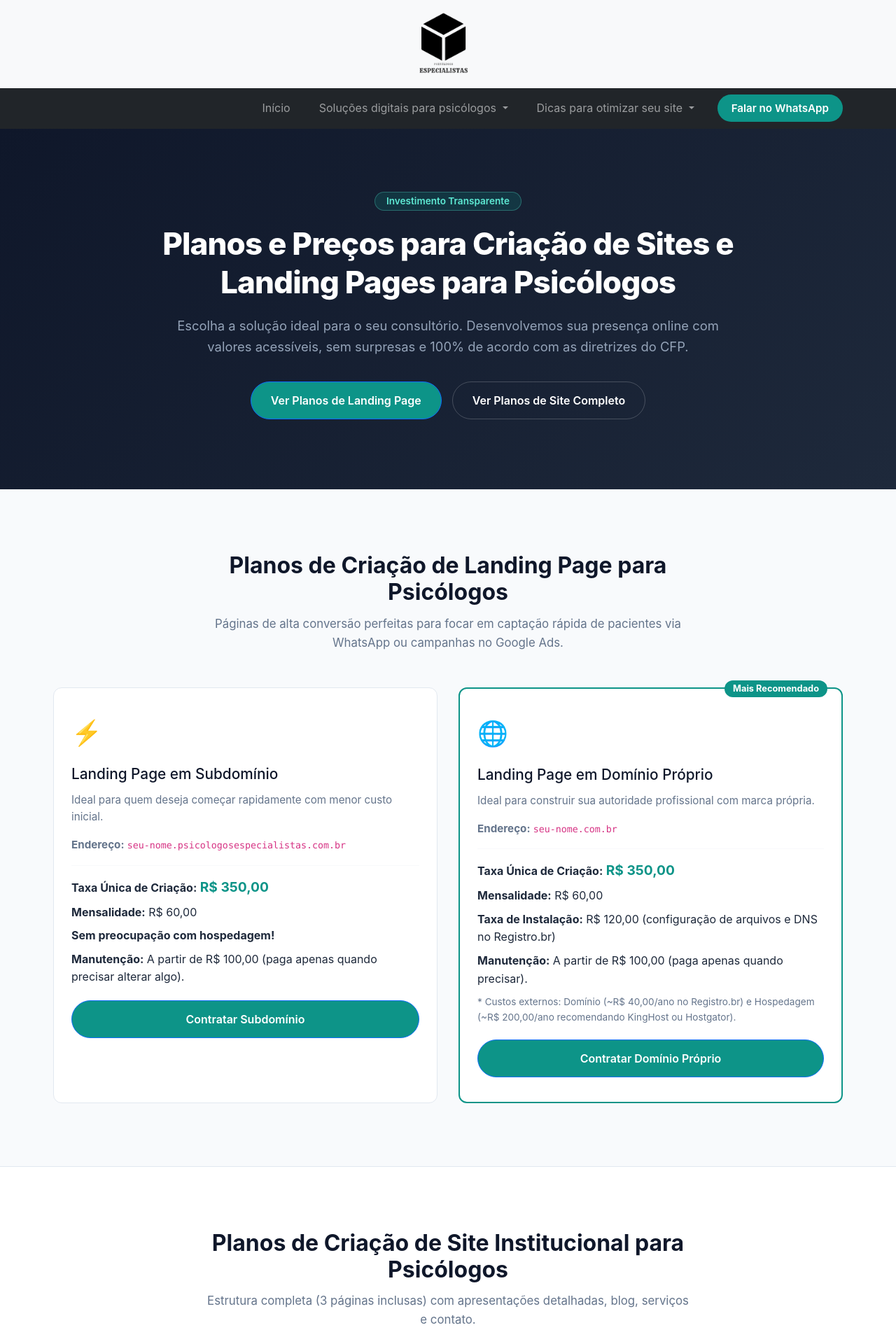
After one commit to apwaldman/psicologosespecialistas, a PHP site: page /criacao-de-site-para-psicologos/valores-sites-e-landingpage-para-psicologos.php in a window 1280 px wide. The commit adds this page. Shown: the top 1920 px of the page at 70% size. Run offline with PHP 8.4, Linux system fonts and the light colour scheme.

Commit message:
criacao das paginas de preços, sites e landingpages

```diff
--- a/criacao-de-site-para-psicologos/elementos-compartilhados/gerador-menu.php
+++ b/criacao-de-site-para-psicologos/elementos-compartilhados/gerador-menu.php
@@ -12,14 +12,19 @@ function gerarMenuSitesParaPsicologos($id, $itens) {
 
   $itensMenuServicos = [
         [
-            'titulo' => 'Curso do Teste Palográfico de Personalidade',
-            'link' => '',
-            'texto' => 'Aguarde'
+            'titulo' => 'Landing Page para Psicólogos',
+            'link' => 'https://criacao-de-site-para-psicologos.psicologosespecialistas.com.br/criacao-de-landingpage-para-psicologos.php',
+            'texto' => 'O que são landingpages'
         ],
         [
-            'titulo' => 'Avaliação psicológica para concursos públicos',
-            'link' => '',
-            'texto' => 'Aguarde'
+            'titulo' => 'Sites para Psicólogos',
+            'link' => 'https://criacao-de-site-para-psicologos.psicologosespecialistas.com.br/criacao-de-sites-para-psicologos.php',
+            'texto' => 'O que são sites'
+        ],
+        [
+            'titulo' => 'Valores de Sites e Landing Pages para Psicólogos',
+            'link' => 'https://criacao-de-site-para-psicologos.psicologosespecialistas.com.br/valores-sites-e-landingpage-para-psicologos.php',
+            'texto' => 'Valores de Sites e Landing Pages para Psicólogos'
         ]
     ];
      $itensMenuDicas = [
--- a/criacao-de-site-para-psicologos/elementos-compartilhados/menu-sites-para-psicologos.php
+++ b/criacao-de-site-para-psicologos/elementos-compartilhados/menu-sites-para-psicologos.php
@@ -13,6 +13,15 @@
 </nav>
 
 <?php include('gerador-menu.php'); ?>
+<?php
+// Ensure menu item arrays are defined to avoid undefined variable notices
+if (!isset($itensMenuServicos) || !is_array($itensMenuServicos)) {
+    $itensMenuServicos = [];
+}
+if (!isset($itensMenuDicas) || !is_array($itensMenuDicas)) {
+    $itensMenuDicas = [];
+}
+?>
 <nav class="navbar navbar-expand-sm bg-dark navbar-dark">
     <div class="container">
         <button class="navbar-toggler" type="button" data-bs-toggle="collapse" data-bs-target="#navSitesParaPsicologos" aria-controls="navSitesParaPsicologos" aria-expanded="false" aria-label="Toggle navigation">
--- /dev/null
+++ b/criacao-de-site-para-psicologos/valores-sites-e-landingpage-para-psicologos.php
@@ -0,0 +1,10 @@
+<?php
+require_once __DIR__ . '/config.php';
+require_once __DIR__ . '/elementos-compartilhados/monta-paginas.php';
+
+$headerUnico = __DIR__ . '/valores-sites-e-landingpage-para-psicologos/header.php';
+$bodyUnico   = __DIR__ . '/valores-sites-e-landingpage-para-psicologos/valores-sites-e-landingpage-para-psicologos.php';
+$schemaOrg   = __DIR__ . '/valores-sites-e-landingpage-para-psicologos/schema-org.php';
+
+montarPagina($headerUnico, $bodyUnico, $schemaOrg);
+?>
--- /dev/null
+++ b/criacao-de-site-para-psicologos/valores-sites-e-landingpage-para-psicologos/header.php
@@ -0,0 +1,43 @@
+<!-- ============================================ -->
+<!-- TÍTULO E DESCRIÇÃO -->
+<!-- ============================================ -->
+<title>Valores de Sites e Landing Pages para Psicólogos | Planos e Preços</title>
+<meta name="description" content="Confira os valores para criação de landing pages e sites completos para psicólogos. Veja planos em subdomínio ou domínio próprio, taxas, mensalidade, manutenção e custos de hospedagem.">
+
+<!-- ============================================ -->
+<!-- AUTOR -->
+<!-- ============================================ -->
+<meta name="author" content="Psicólogos Especialistas">
+<link rel="author" href="<?php echo BASE_URL; ?>/sobre">
+
+<!-- ============================================ -->
+<!-- CANONICAL -->
+<!-- ============================================ -->
+<link rel="canonical" href="https://criacao-de-site-para-psicologos.psicologosespecialistas.com.br/valores-sites-e-landingpage-para-psicologos.php">
+
+<!-- ============================================ -->
+<!-- OPEN GRAPH -->
+<!-- ============================================ -->
+<meta property="og:type" content="website">
+<meta property="og:title" content="Valores de Sites e Landing Pages para Psicólogos | Planos e Preços">
+<meta property="og:description" content="Veja os planos e preços para criação de landing pages e sites completos para psicólogos, com opções em subdomínio ou domínio próprio e informações sobre mensalidade, manutenção e custos adicionais.">
+<meta property="og:url" content="https://criacao-de-site-para-psicologos.psicologosespecialistas.com.br/valores-sites-e-landingpage-para-psicologos.php">
+<meta property="og:image" content="<?php echo IMAGE_PATH; ?>/logo-psicologos-especialistas.png">
+<meta property="og:image:width" content="<?php echo DEFAULT_IMAGE_WIDTH; ?>">
+<meta property="og:image:height" content="<?php echo DEFAULT_IMAGE_HEIGHT; ?>">
+<meta property="og:site_name" content="Psicólogos Especialistas - Sites para Psicólogos">
+<meta property="og:locale" content="pt_BR">
+
+<!-- ============================================ -->
+<!-- TWITTER CARDS -->
+<!-- ============================================ -->
+<meta name="twitter:card" content="summary_large_image">
+<meta name="twitter:site" content="<?php echo TWITTER_SITE; ?>">
+<meta name="twitter:title" content="Valores de Sites e Landing Pages para Psicólogos | Planos e Preços">
+<meta name="twitter:description" content="Confira os planos e preços para criação de landing pages e sites para psicólogos. Compare opções em subdomínio ou domínio próprio, mensalidade, manutenção e custos de instalação.">
+<meta name="twitter:image" content="<?php echo IMAGE_PATH; ?>/logo-psicologos-especialistas.png">
+
+<!-- ============================================ -->
+<!-- SCHEMA MARKUP (JSON-LD) -->
+<!-- ============================================ -->
+<?php include __DIR__ . '/schema-org.php'; ?>
--- /dev/null
+++ b/criacao-de-site-para-psicologos/valores-sites-e-landingpage-para-psicologos/schema-org.php
@@ -0,0 +1,57 @@
+<script type="application/ld+json">
+{
+  "@context": "https://schema.org",
+  "@graph": [
+    {
+      "@type": "Product",
+      "name": "Criação de Landing Page para Psicólogos",
+      "description": "Desenvolvimento de Landing Page focada em conversão para psicólogos e terapeutas.",
+      "brand": {
+        "@type": "Brand",
+        "name": "Psicólogos Especialistas"
+      },
+      "offers": [
+        {
+          "@type": "Offer",
+          "name": "Landing Page Subdomínio",
+          "price": "350.00",
+          "priceCurrency": "BRL",
+          "description": "Taxa única de criação R$ 350,00 + R$ 60,00/mês em subdomínio psicologosespecialistas.com.br."
+        },
+        {
+          "@type": "Offer",
+          "name": "Landing Page Domínio Próprio",
+          "price": "350.00",
+          "priceCurrency": "BRL",
+          "description": "Taxa única de criação R$ 350,00 + Taxa única de instalação R$ 120,00 + R$ 60,00/mês."
+        }
+      ]
+    },
+    {
+      "@type": "Product",
+      "name": "Criação de Site Completo para Psicólogos",
+      "description": "Desenvolvimento de site institucional com 3 páginas para psicólogos.",
+      "brand": {
+        "@type": "Brand",
+        "name": "Psicólogos Especialistas"
+      },
+      "offers": [
+        {
+          "@type": "Offer",
+          "name": "Site Completo Subdomínio",
+          "price": "850.00",
+          "priceCurrency": "BRL",
+          "description": "Taxa única de criação R$ 850,00 (3 páginas) + R$ 60,00/mês em subdomínio."
+        },
+        {
+          "@type": "Offer",
+          "name": "Site Completo Domínio Próprio",
+          "price": "850.00",
+          "priceCurrency": "BRL",
+          "description": "Taxa única de criação R$ 850,00 (3 páginas) + Taxa única de instalação R$ 120,00 + R$ 60,00/mês."
+        }
+      ]
+    }
+  ]
+}
+</script>
--- /dev/null
+++ b/criacao-de-site-para-psicologos/valores-sites-e-landingpage-para-psicologos/valores-sites-e-landingpage-para-psicologos.php
@@ -0,0 +1,190 @@
+<!-- Seção Principal / Hero dos Planos -->
+<section class="hero">
+    <div class="container hero-container">
+        <span class="badge">Investimento Transparente</span>
+        <h1>Planos e Preços para Criação de Sites e Landing Pages para Psicólogos</h1>
+        <p>Escolha a solução ideal para o seu consultório. Desenvolvemos sua presença online com valores acessíveis, sem surpresas e 100% de acordo com as diretrizes do CFP.</p>
+        <div class="hero-actions">
+            <a href="#landing-pages" class="btn btn-primary">Ver Planos de Landing Page</a>
+            <a href="#sites-completos" class="btn btn-secondary">Ver Planos de Site Completo</a>
+        </div>
+    </div>
+</section>
+
+<!-- Seção 1: Landing Pages -->
+<section id="landing-pages" class="services">
+    <div class="container">
+        <div class="section-header">
+            <h2>Planos de Criação de Landing Page para Psicólogos</h2>
+            <p>Páginas de alta conversão perfeitas para focar em captação rápida de pacientes via WhatsApp ou campanhas no Google Ads.</p>
+        </div>
+
+        <div class="services-grid">
+
+            <!-- Landing Page Subdomínio -->
+            <article class="service-card" itemscope itemtype="https://schema.org/Product">
+                <div class="service-icon">⚡</div>
+                <div class="service-content">
+                    <h3 itemprop="name">Landing Page em Subdomínio</h3>
+                    <p>Ideal para quem deseja começar rapidamente com menor custo inicial.</p>
+                    <p><strong>Endereço:</strong> <code>seu-nome.psicologosespecialistas.com.br</code></p>
+
+                    <hr style="border: 0; border-top: 1px solid var(--border-color); margin: 15px 0;">
+
+                    <ul style="list-style: none; padding: 0; margin-bottom: 20px;" itemprop="offers" itemscope itemtype="https://schema.org/AggregateOffer">
+                        <li style="margin-bottom: 8px;"><strong>Taxa Única de Criação:</strong> <span style="color: var(--accent); font-size: 1.2rem; font-weight: 700;">R$ 350,00</span></li>
+                        <li style="margin-bottom: 8px;"><strong>Mensalidade:</strong> R$ 60,00</li>
+                        <li style="margin-bottom: 8px;"><strong>Sem preocupação com hospedagem!</strong></li>
+                        <li style="margin-bottom: 8px;"><strong>Manutenção:</strong> A partir de R$ 100,00 (paga apenas quando precisar alterar algo).</li>
+                    </ul>
+
+                    <a href="https://wa.me/5551998001919?text=Olá,%20tenho%20interesse%20na%20Landing%20Page%20em%20Subdomínio"
+                       class="btn btn-primary"
+                       style="width: 100%; text-align: center;">
+                       Contratar Subdomínio
+                    </a>
+                </div>
+            </article>
+
+            <!-- Landing Page Domínio Próprio -->
+            <article class="service-card" itemscope itemtype="https://schema.org/Product" style="border: 2px solid var(--accent); position: relative;">
+                <div style="position: absolute; top: -12px; right: 20px; background-color: var(--accent); color: white; padding: 2px 12px; border-radius: 12px; font-size: 0.8rem; font-weight: bold;">Mais Recomendado</div>
+                <div class="service-icon">🌐</div>
+                <div class="service-content">
+                    <h3 itemprop="name">Landing Page em Domínio Próprio</h3>
+                    <p>Ideal para construir sua autoridade profissional com marca própria.</p>
+                    <p><strong>Endereço:</strong> <code>seu-nome.com.br</code></p>
+
+                    <hr style="border: 0; border-top: 1px solid var(--border-color); margin: 15px 0;">
+
+                    <ul style="list-style: none; padding: 0; margin-bottom: 20px;">
+                        <li style="margin-bottom: 8px;"><strong>Taxa Única de Criação:</strong> <span style="color: var(--accent); font-size: 1.2rem; font-weight: 700;">R$ 350,00</span></li>
+                        <li style="margin-bottom: 8px;"><strong>Mensalidade:</strong> R$ 60,00</li>
+                        <li style="margin-bottom: 8px;"><strong>Taxa de Instalação:</strong> R$ 120,00 (configuração de arquivos e DNS no Registro.br)</li>
+                        <li style="margin-bottom: 8px;"><strong>Manutenção:</strong> A partir de R$ 100,00 (paga apenas quando precisar).</li>
+                        <li style="font-size: 0.85rem; color: var(--text-muted); margin-top: 10px;">
+                            * Custos externos: Domínio (~R$ 40,00/ano no Registro.br) e Hospedagem (~R$ 200,00/ano recomendando KingHost ou Hostgator).
+                        </li>
+                    </ul>
+
+                    <a href="https://wa.me/5551998001919?text=Olá,%20tenho%20interesse%20na%20Landing%20Page%20com%20Domínio%20Próprio"
+                       class="btn btn-primary"
+                       style="width: 100%; text-align: center;">
+                       Contratar Domínio Próprio
+                    </a>
+                </div>
+            </article>
+
+        </div>
+    </div>
+</section>
+
+<!-- Seção 2: Sites Completos -->
+<section id="sites-completos" class="benefits">
+    <div class="container">
+        <div class="section-header">
+            <h2>Planos de Criação de Site Institucional para Psicólogos</h2>
+            <p>Estrutura completa (3 páginas inclusas) com apresentações detalhadas, blog, serviços e contato.</p>
+        </div>
+
+        <div class="services-grid">
+
+            <!-- Site Completo Subdomínio -->
+            <article class="service-card" itemscope itemtype="https://schema.org/Product">
+                <div class="service-icon">📑</div>
+                <div class="service-content">
+                    <h3 itemprop="name">Site Completo em Subdomínio</h3>
+                    <p>Site institucional de 3 páginas hospedado em nossa estrutura.</p>
+                    <p><strong>Endereço:</strong> <code>seu-nome.psicologosespecialistas.com.br</code></p>
+
+                    <hr style="border: 0; border-top: 1px solid var(--border-color); margin: 15px 0;">
+
+                    <ul style="list-style: none; padding: 0; margin-bottom: 20px;">
+                        <li style="margin-bottom: 8px;"><strong>Taxa de Criação (3 Páginas):</strong> <span style="color: var(--accent); font-size: 1.2rem; font-weight: 700;">R$ 850,00</span></li>
+                        <li style="margin-bottom: 8px;"><strong>Mensalidade:</strong> R$ 60,00</li>
+                        <li style="margin-bottom: 8px;"><strong>Hospedagem inclusa!</strong></li>
+                        <li style="margin-bottom: 8px;"><strong>Manutenção:</strong> A partir de R$ 100,00 por página alterada (paga apenas quando solicitar).</li>
+                        <li style="font-size: 0.85rem; color: var(--text-muted); margin-top: 10px;">* Consulte valores caso necessite de mais de 3 páginas.</li>
+                    </ul>
+
+                    <a href="https://wa.me/5551998001919?text=Olá,%20tenho%20interesse%20no%20Site%20Completo%20em%20Subdomínio"
+                       class="btn btn-primary"
+                       style="width: 100%; text-align: center;">
+                       Contratar Site em Subdomínio
+                    </a>
+                </div>
+            </article>
+
+            <!-- Site Completo Domínio Próprio -->
+            <article class="service-card" itemscope itemtype="https://schema.org/Product" style="border: 2px solid var(--accent); position: relative;">
+                <div style="position: absolute; top: -12px; right: 20px; background-color: var(--accent); color: white; padding: 2px 12px; border-radius: 12px; font-size: 0.8rem; font-weight: bold;">Mais Completo</div>
+                <div class="service-icon">🏆</div>
+                <div class="service-content">
+                    <h3 itemprop="name">Site Completo em Domínio Próprio</h3>
+                    <p>Sua clínica ou consultório com presença digital completa e independente.</p>
+                    <p><strong>Endereço:</strong> <code>seu-nome.com.br</code></p>
+
+                    <hr style="border: 0; border-top: 1px solid var(--border-color); margin: 15px 0;">
+
+                    <ul style="list-style: none; padding: 0; margin-bottom: 20px;">
+                        <li style="margin-bottom: 8px;"><strong>Taxa de Criação (3 Páginas):</strong> <span style="color: var(--accent); font-size: 1.2rem; font-weight: 700;">R$ 850,00</span></li>
+                        <li style="margin-bottom: 8px;"><strong>Mensalidade:</strong> R$ 60,00</li>
+                        <li style="margin-bottom: 8px;"><strong>Taxa de Instalação:</strong> R$ 120,00 (arquivos e mapeamento de DNS Registro.br)</li>
+                        <li style="margin-bottom: 8px;"><strong>Manutenção:</strong> A partir de R$ 100,00 por página alterada.</li>
+                        <li style="font-size: 0.85rem; color: var(--text-muted); margin-top: 10px;">
+                            * Custos externos: Domínio (~R$ 40,00/ano no Registro.br) e Hospedagem (~R$ 200,00/ano recomendando KingHost ou Hostgator).
+                        </li>
+                    </ul>
+
+                    <a href="https://wa.me/5551998001919?text=Olá,%20tenho%20interesse%20no%20Site%20Completo%20com%20Domínio%20Próprio"
+                       class="btn btn-primary"
+                       style="width: 100%; text-align: center;">
+                       Contratar Site Próprio
+                    </a>
+                </div>
+            </article>
+
+        </div>
+    </div>
+</section>
+
+<!-- Resumo / Dúvidas Frequentes sobre os Valores -->
+<section class="faq">
+    <div class="container">
+        <div class="section-header">
+            <h2>Dúvidas sobre os Custos e Contratação</h2>
+            <p>Transparência total sobre mensalidades, hospedagem e prazos</p>
+        </div>
+
+        <div class="faq-list">
+            <details class="faq-item">
+                <summary>Por que há cobrança de mensalidade e o que ela cobre?</summary>
+                <p>A mensalidade de R$ 60,00 cobre o suporte técnico continuo, estabilidade da página, renovação do certificado de segurança (SSL) e acompanhamento do funcionamento do seu site no ar.</p>
+            </details>
+
+            <details class="faq-item">
+                <summary>Sou obrigado a pagar manutenção todo mês?</summary>
+                <p>Não! A taxa de manutenção (a partir de R$ 100,00) só é cobrada quando você solicitar alguma alteração estrutural, inclusão de novos textos ou troca de imagens após a entrega do projeto.</p>
+            </details>
+
+            <details class="faq-item">
+                <summary>Como funciona a contratação do domínio e hospedagem próprios?</summary>
+                <p>O domínio (R$ 40,00/ano) é comprado por você diretamente no site oficial <a href="https://registro.br" target="_blank" rel="noopener">Registro.br</a> para garantir que o endereço fique registrado em seu CPF/CNPJ. Recomendamos hospedagens como KingHost ou Hostgator (~R$ 200,00/ano) e fazemos toda a instalação por R$ 120,00.</p>
+            </details>
+        </div>
+    </div>
+</section>
+
+<!-- Call to Action Final -->
+<section class="cta" id="contato">
+    <div class="container">
+        <h2>Dúvidas sobre qual o melhor plano para você?</h2>
+        <p>Fale diretamente com nossa equipe no WhatsApp. Analisamos sua necessidade e indicamos a opção mais vantajosa para o seu momento profissional.</p>
+        <a href="https://wa.me/5551998001919?text=Olá,%20gostaria%20de%20tirar%20dúvidas%20sobre%20os%20planos%20de%20sites%20para%20psicólogos"
+           class="btn btn-cta"
+           target="_blank"
+           rel="noopener noreferrer">
+           Falar com Consultor no WhatsApp
+        </a>
+    </div>
+</section>
```
Also changed, not shown: criacao-de-site-para-psicologos/criacao-de-landingpage-para-psicologos.php (added, +10 -0 lines), criacao-de-site-para-psicologos/criacao-de-landingpage-para-psicologos/criacao-de-landingpage-para-psicologos.php (added, +96 -0 lines), criacao-de-site-para-psicologos/criacao-de-landingpage-para-psicologos/header.php (added, +43 -0 lines), criacao-de-site-para-psicologos/criacao-de-landingpage-para-psicologos/schema-org.php (added, +42 -0 lines), criacao-de-site-para-psicologos/criacao-de-sites-para-psicologos.php (added, +10 -0 lines), criacao-de-site-para-psicologos/criacao-de-sites-para-psicologos/criacao-de-sites-para-psicologos.php (added, +96 -0 lines), criacao-de-site-para-psicologos/criacao-de-sites-para-psicologos/header.php (added, +43 -0 lines), criacao-de-site-para-psicologos/criacao-de-sites-para-psicologos/schema-org.php (added, +42 -0 lines).
